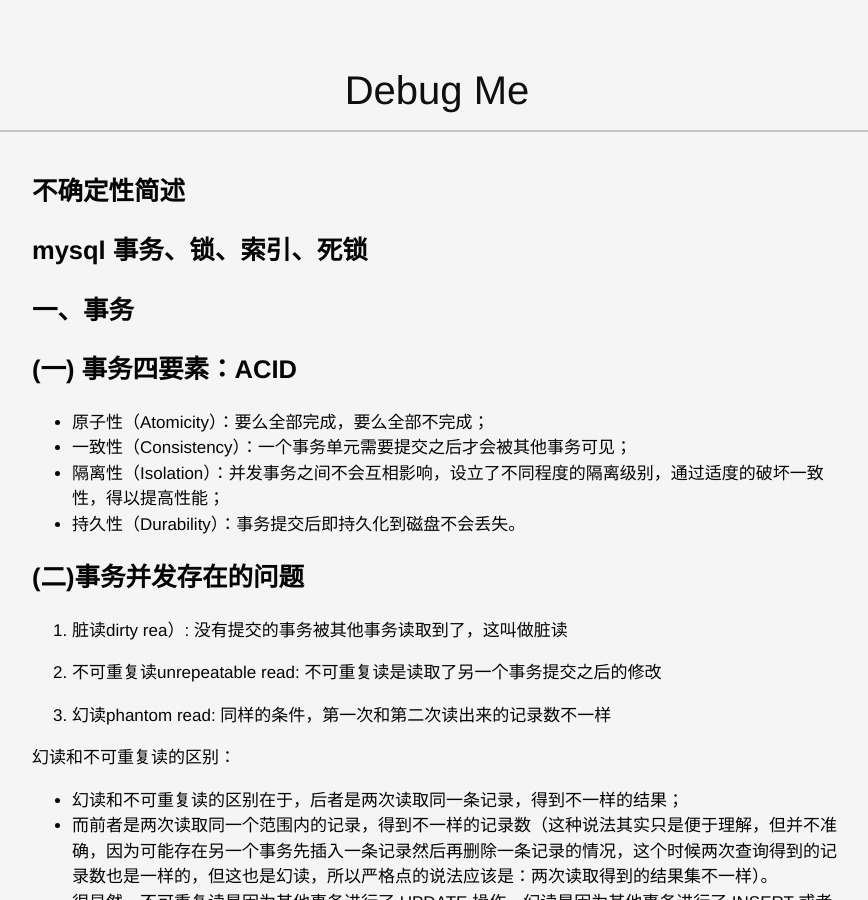
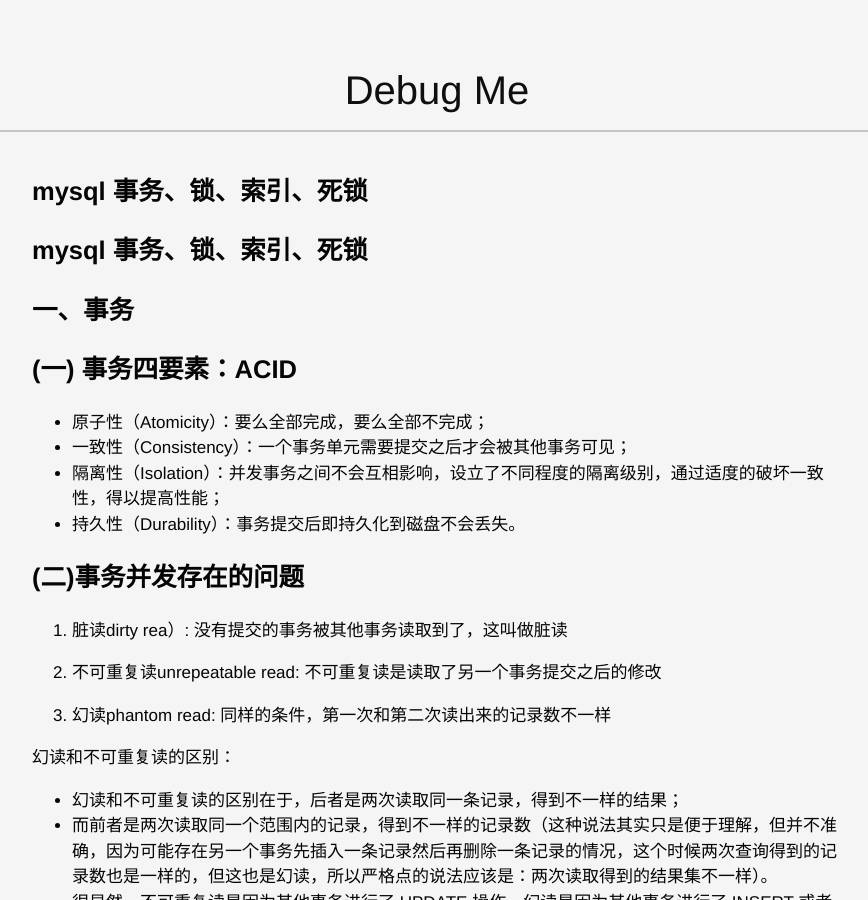
Before and after one commit to dream0411/dream0411.github.io, a Jekyll site: the page built from _posts/2018-12-04-database-transaction-lock-deadlock.md, in a window 1280 px wide and 900 px high. Shown: the whole window, without its empty margins (203-1071 px from the left). Built offline with Jekyll 4.4.1, drawn with Linux system fonts in a browser that asks for light colours; comment, search, counter and statistics services are not loaded.

Commit message:
change title

```diff
--- a/_posts/2018-12-04-database-transaction-lock-deadlock.md
+++ b/_posts/2018-12-04-database-transaction-lock-deadlock.md
@@ -1,6 +1,6 @@
 ---
 layout: default
-title: 不确定性简述
+title: mysql 事务、锁、索引、死锁
 ---
 
 {{ page.title }}
```
